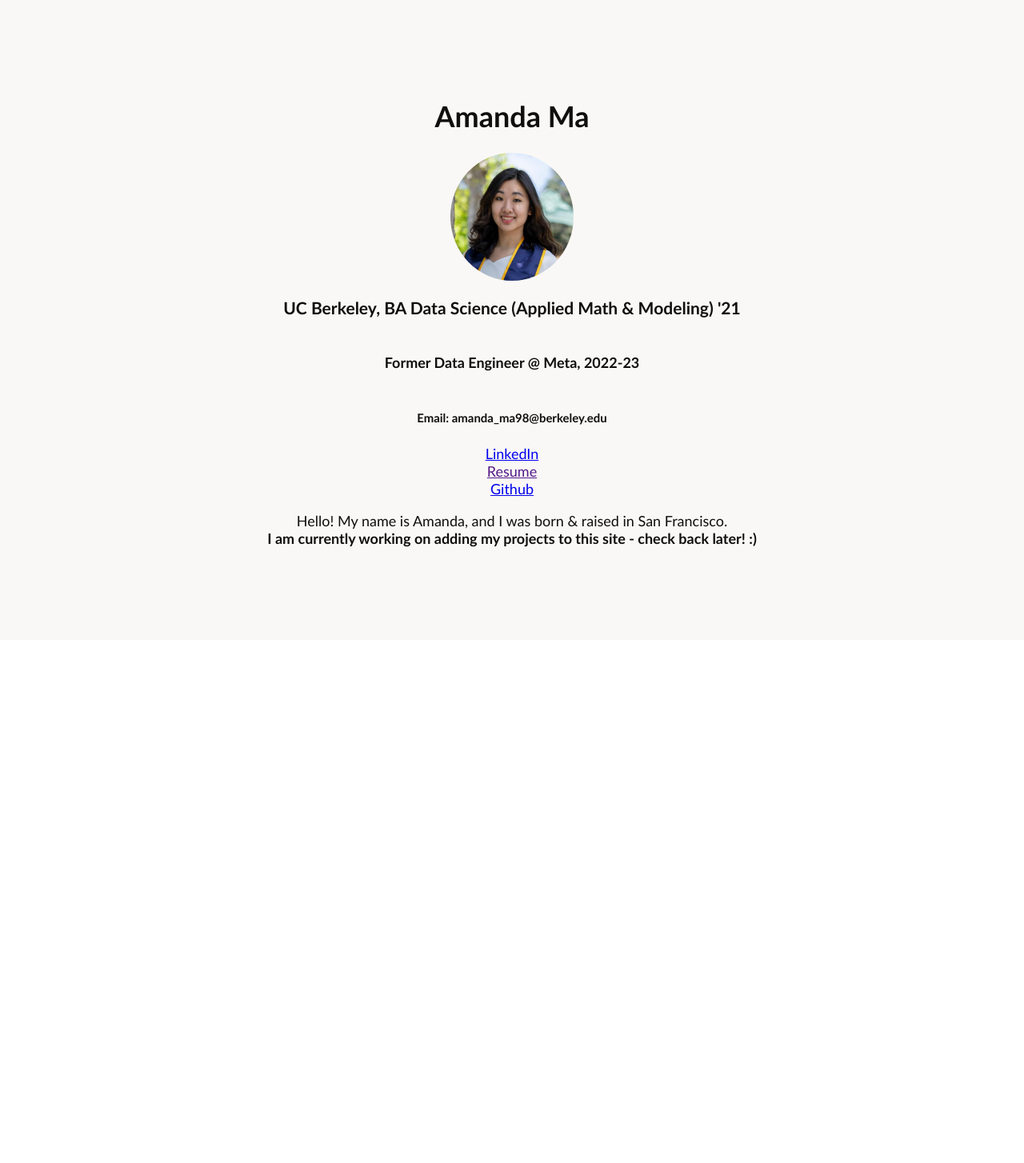
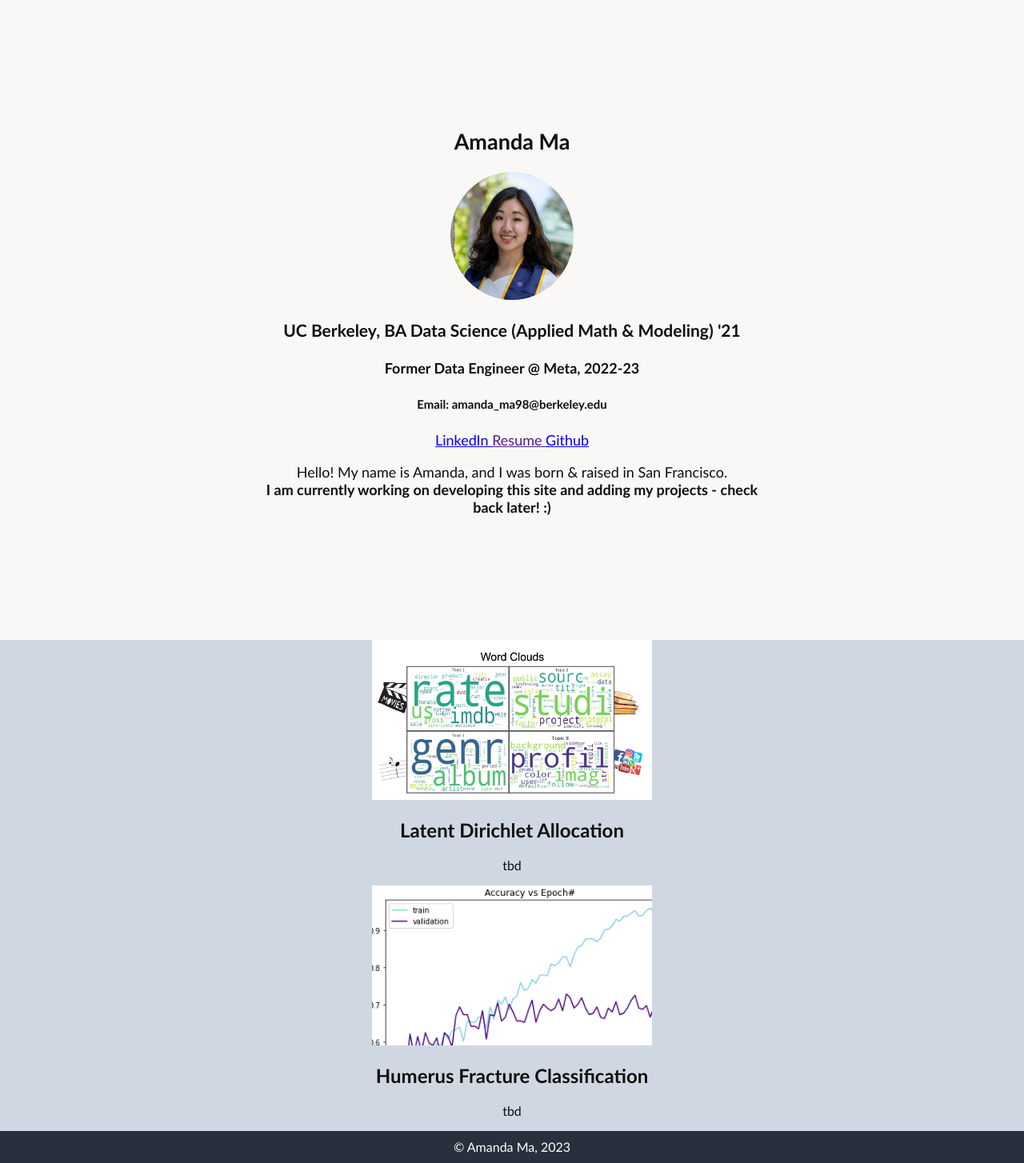
Before and after one commit to mandiema/mandiema.github.io, a React (Create React App) app: page / in a window 1280 px wide. Shown: the whole page at 80% size. Before the commit the page ends 800 px from the top, so only its background shows below. Built offline with nearby package versions, Linux system fonts and the light colour scheme.

Commit message:
component organization

```diff
--- a/src/App.css
+++ b/src/App.css
@@ -1,5 +1,8 @@
 .App {
   text-align: center;
+  font-family:'Trebuchet MS';
+  background-color: #faf8f6;
+  color: rgb(16, 14, 14);
 }
 
 .headshot {
@@ -14,24 +17,29 @@
   }
 } */
 
-.profile-header {
-  background-color: #faf8f6;
+.Intro {
   height: 100vh;
   display: flex;
-  flex-direction: column;
+  flex-direction:column;
   align-items: center;
   justify-content: center;
-  font-size: calc(10px + 1vmin);
-  color: rgb(16, 14, 14);
-  font-family:'Trebuchet MS'
 }
 
-/* .Project {
-  background-color: rgb(100, 110, 120);
-  height: 35vh;
+.profile-header {
+  width:80vh;
+  font-size: calc(10px + 1vmin);
+}
+
+.ProjectGrid {
+}
+
+.Project {
+  background-color: rgb(207, 216, 226);
   display: flex;
-
-} */
+  flex-direction:column;
+  align-items: center;
+  justify-content: center;
+}
 
 /* .App-link {
   color: #61dafb;
@@ -45,3 +53,13 @@
     transform: rotate(10deg);
   }
 } */
+
+.Footer {
+  background-color: rgb(41, 47, 60);
+  height: 5vh;
+  color:white;
+  display: flex;
+  flex-direction:column;
+  align-items: center;
+  justify-content: center;
+}
--- a/src/App.js
+++ b/src/App.js
@@ -7,13 +7,21 @@ import './App.css';
 function App() {
   return (
     <div className="App">
-      <Header />
-      {/* <section className='Project'>
-      <Project {...{image:img,
-        title:"Latent Dirichlet Allocation",
-        description:"Fall'19 Data Consulting Deliverable, SAAS"}}/> */}
-      {/* </section> */}
-      {/* <ProjectGrid /> */}
+
+      {/* intro background */}
+      <section className='Intro'>
+        <Header/>
+        {/* // insert dynamic downward pointing arrow here */}
+      </section>
+
+      {/* project background */}
+      <section className='Project'>
+        <ProjectGrid />
+      </section>
+
+      <section className='Footer'>
+      © Amanda Ma, 2023
+      </section>
     </div>
   );
 }
--- a/src/components/Header/Header.js
+++ b/src/components/Header/Header.js
@@ -2,7 +2,7 @@ import headshot from './headshot.jpg';
 
 export default function Header() {
     return (
-        <header className="profile-header">
+        <div className="profile-header">
             <h1>Amanda Ma</h1>
             <img src={headshot} className="headshot" alt="logo" />
             <h3>
@@ -14,14 +14,14 @@ export default function Header() {
             <h5>
                 Email: amanda_ma98@berkeley.edu
             </h5>
-            <a href="https://www.linkedin.com/in/mandiema/" target="_blank">LinkedIn</a>
-            <a href="" target="_blank">Resume</a>
+            <a href="https://www.linkedin.com/in/mandiema/" target="_blank">LinkedIn </a>
+            <a href="" target="_blank">Resume </a>
             <a href="https://github.com/mandiema" target="_blank">Github</a>
             <p>
                 Hello! My name is Amanda, and I was born & raised in San Francisco. <br/>
-                <b>I am currently working on adding
-                my projects to this site - check back later! :)</b>
+                <b>I am currently working on developing this site and adding
+                my projects - check back later! :)</b>
             </p>
-      </header>
+      </div>
     )
 }
--- a/src/components/project/ProjectGrid.js
+++ b/src/components/project/ProjectGrid.js
@@ -3,7 +3,7 @@ import Project from './Project.js';
 
 export default function ProjectGrid() {
     return (
-        <section>
+        <section class=".ProjectGrid">
             <Project {...PROJECTS[0]} />
             <Project {...PROJECTS[1]} />
         </section>
```
